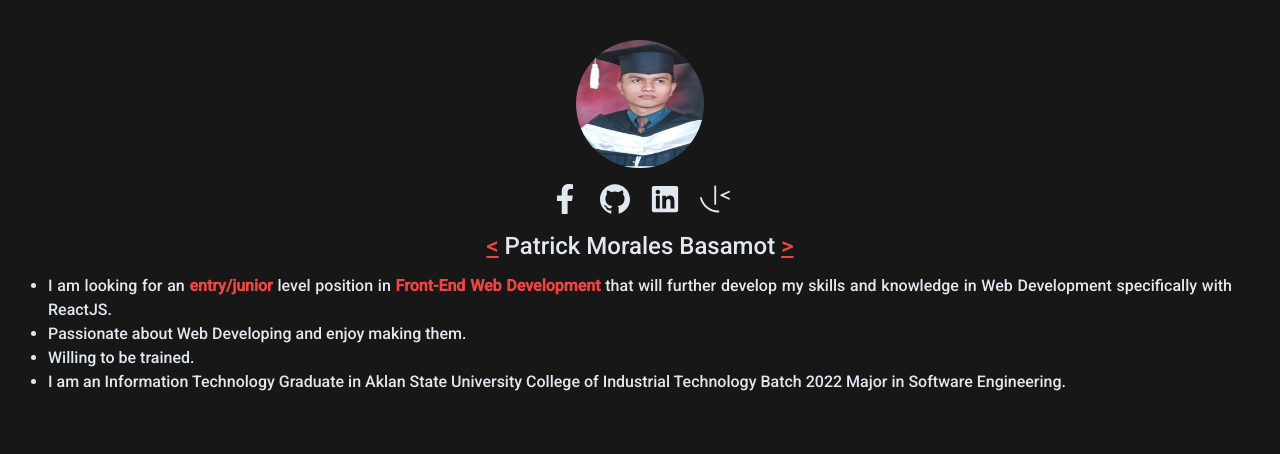
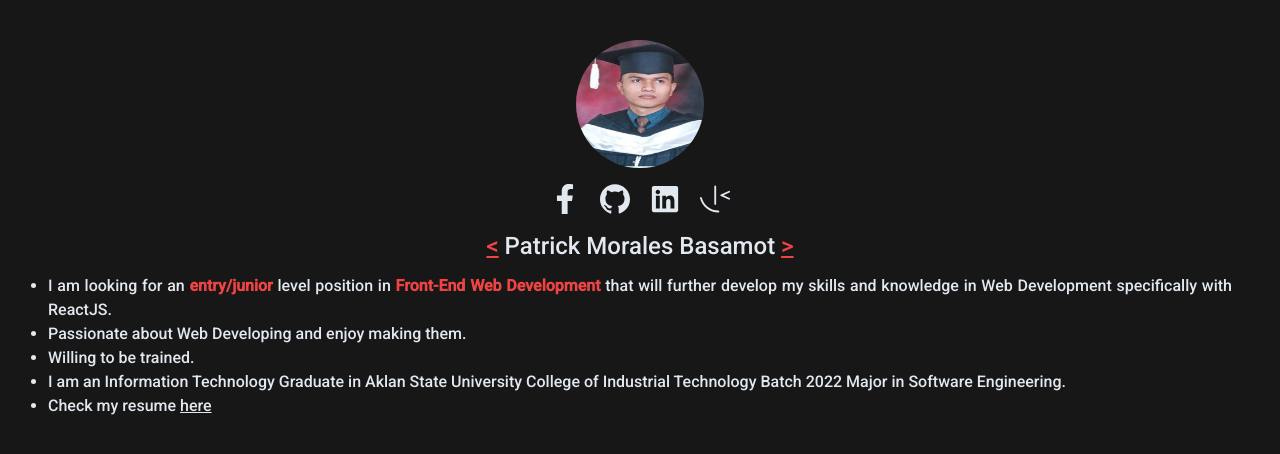
Before and after one commit to patrickbasamot/portfolio, a Next.js app: page / in a window 1280 px wide. Shown: the top 454 px of the page. Built offline with nearby package versions, Linux system fonts and the light colour scheme.

Commit message:
Changes...

```diff
--- a/components/aboutme.js
+++ b/components/aboutme.js
@@ -66,6 +66,8 @@ export default function Aboutme(){
         <li><p>Passionate about Web Developing and enjoy making them.</p></li>
         <li><p>Willing to be trained.</p></li>
         <li><p> I am an Information Technology Graduate in Aklan State University College of Industrial Technology Batch 2022 Major in Software Engineering.</p></li>
+
+        <li><p>Check my resume <Link href={'https://rxresu.me/r/8Hv9an3R'}><a className='underline '>here</a></Link></p></li>
       </ul>
 
      </figcaption>
```
